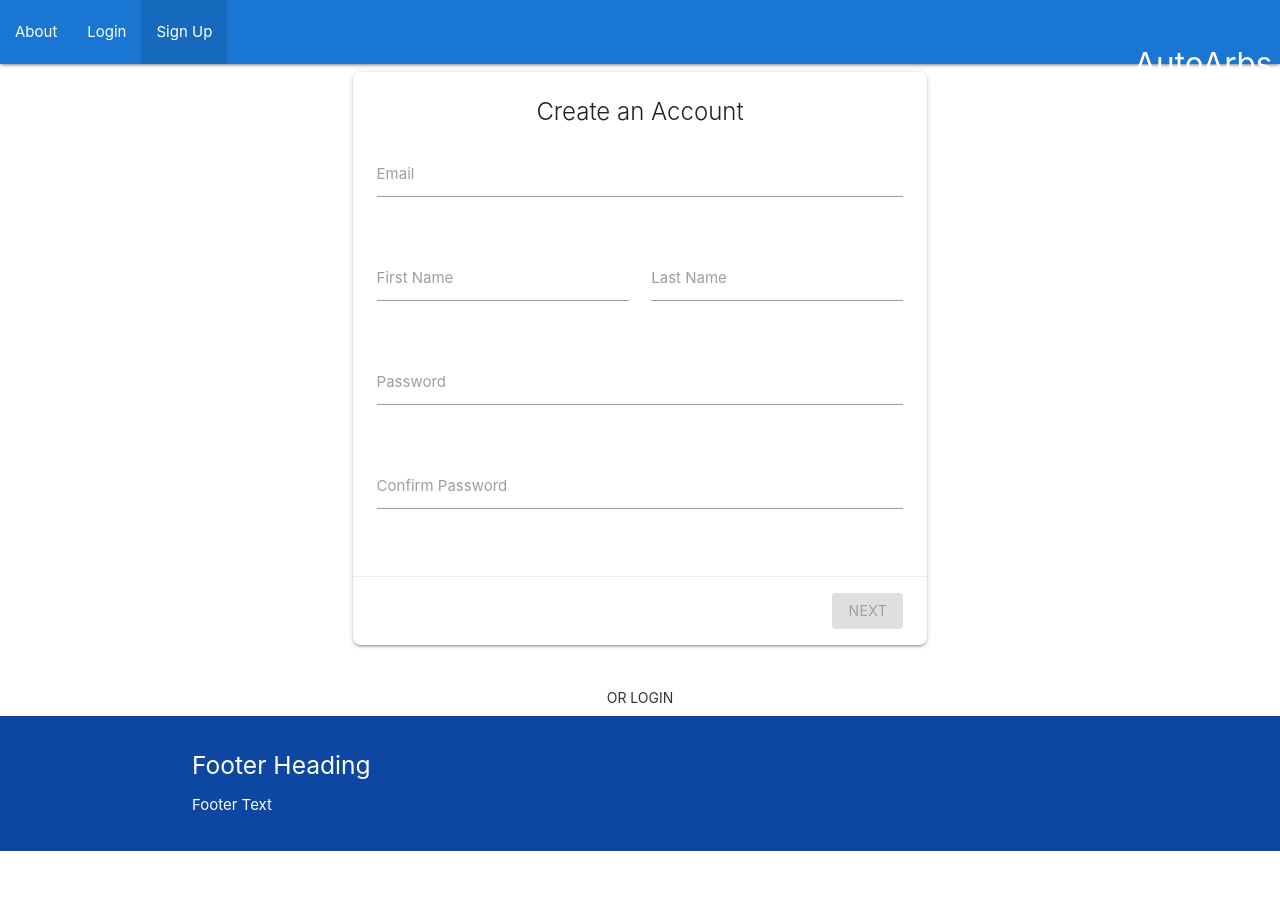
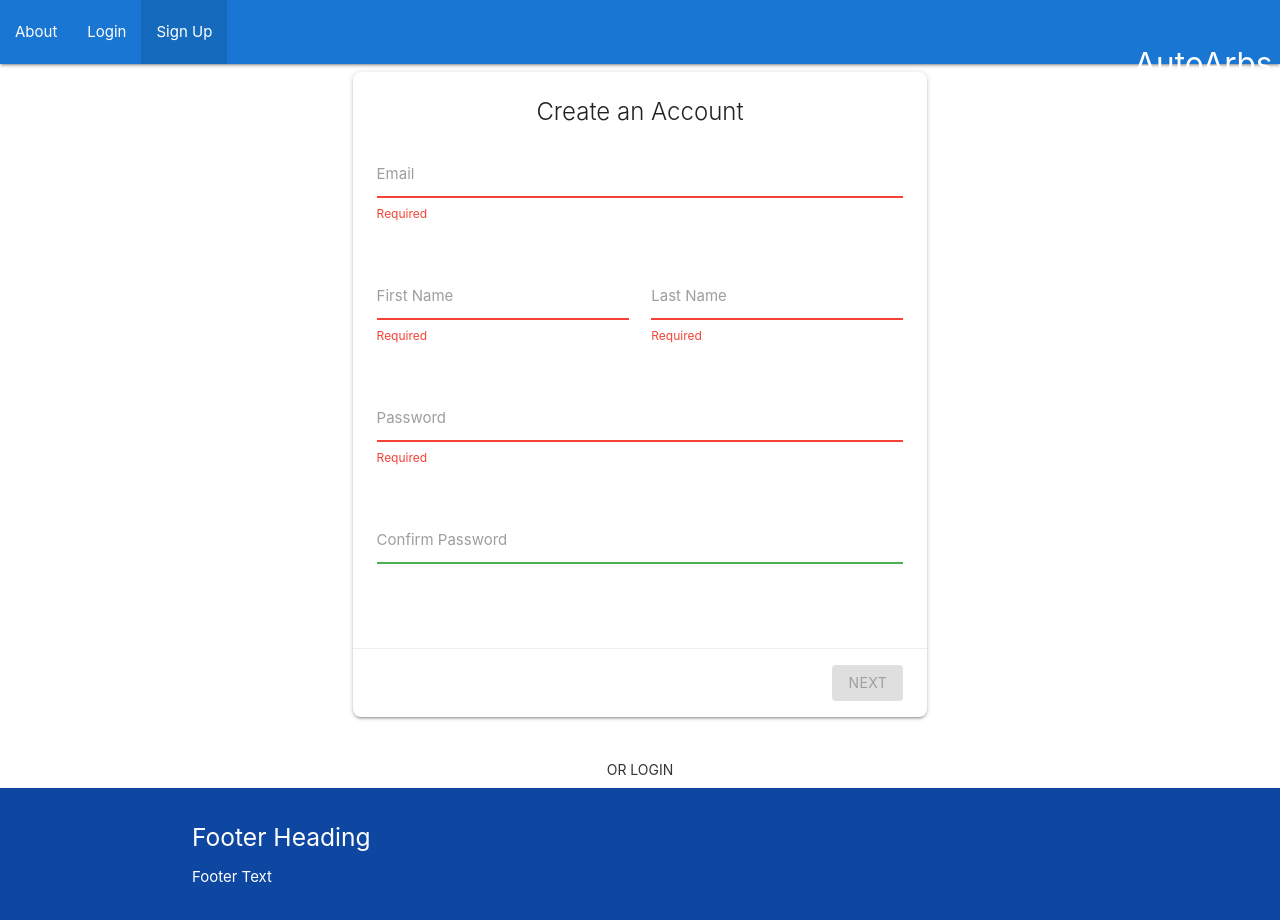
Before and after one commit to qbit-0/autoarbs, a React (Create React App) app in the folder autoarbs/: page /signup in a window 1280 px wide. Shown: the top 920 px of the page. Before the commit the page ends 851 px from the top, so only its background shows below. Built offline with nearby package versions, Linux system fonts and the light colour scheme.

Commit message:
Fix email check bug

```diff
--- a/autoarbs/src/api/account.ts
+++ b/autoarbs/src/api/account.ts
@@ -2,7 +2,7 @@ import axios from "axios";
 
 const baseUrl = "https://autoarbs.herokuapp.com/api";
 
-const getUserEndpoint = "/auth/GetUser";
+const getUserEndpoint = "/user";
 const registerEndpoint = "/auth/register";
 const loginEndpoint = "/auth/login";
 const depositEndpoint = "/deposit";
--- /dev/null
+++ b/autoarbs/src/components/MaterializeErrorMessage.tsx
@@ -0,0 +1,18 @@
+import { useFormikContext } from "formik";
+import { FC } from "react";
+
+type Props = { name: string };
+
+const MaterializeErrorMessage: FC<Props> = ({ name }) => {
+  const { errors } = useFormikContext<any>();
+
+  return (
+    <span
+      className="helper-text"
+      data-error={errors[name]}
+      data-success=""
+    ></span>
+  );
+};
+
+export default MaterializeErrorMessage;
--- /dev/null
+++ b/autoarbs/src/components/MaterializeField.tsx
@@ -0,0 +1,19 @@
+import { Field, useFormikContext } from "formik";
+import { FC } from "react";
+
+type Props = { type: string; id: string; name: string };
+
+const MaterializeField: FC<Props> = ({ type, id, name }) => {
+  const { errors } = useFormikContext<any>();
+
+  return (
+    <Field
+      className={errors[name] ? "invalid" : "valid"}
+      type={type}
+      id={id}
+      name={name}
+    />
+  );
+};
+
+export default MaterializeField;
--- a/autoarbs/src/components/cards/DepositCard.tsx
+++ b/autoarbs/src/components/cards/DepositCard.tsx
@@ -1,8 +1,10 @@
-import { ErrorMessage, Field, Form, Formik, FormikHelpers } from "formik";
+import { Form, Formik, FormikHelpers } from "formik";
 import { useEffect } from "react";
 import * as Yup from "yup";
 import { useAppDispatch } from "../../app/hooks";
 import { accountActions } from "../../features/account/accountSlice";
+import MaterializeErrorMessage from "../MaterializeErrorMessage";
+import MaterializeField from "../MaterializeField";
 
 type Values = { amount: number };
 const initialValues = { amount: 0 };
@@ -47,13 +49,9 @@ const DepositCard = (props: Props) => {
               </div>
               <div className="row">
                 <div className="input-field col s12">
-                  <Field type="number" id="amount" name="amount" />
+                  <MaterializeField type="number" id="amount" name="amount" />
                   <label htmlFor="amount">Amount</label>
-                  <ErrorMessage
-                    className="helper-text"
-                    name="amount"
-                    component="span"
-                  />
+                  <MaterializeErrorMessage name="amount" />
                 </div>
               </div>
             </div>
--- a/autoarbs/src/components/cards/LoginCard.tsx
+++ b/autoarbs/src/components/cards/LoginCard.tsx
@@ -1,4 +1,4 @@
-import { ErrorMessage, Field, Form, Formik } from "formik";
+import { Form, Formik } from "formik";
 import { FormikHelpers } from "formik/dist/types";
 import { useEffect } from "react";
 import { useNavigate } from "react-router-dom";
@@ -6,6 +6,8 @@ import * as Yup from "yup";
 import { login } from "../../api/account";
 import { useAppDispatch } from "../../app/hooks";
 import { accountActions } from "../../features/account/accountSlice";
+import MaterializeErrorMessage from "../MaterializeErrorMessage";
+import MaterializeField from "../MaterializeField";
 
 type Values = { email: string; password: string };
 const initialValues: Values = { email: "", password: "" };
@@ -67,24 +69,20 @@ const LoginCard = (props: Props) => {
               <span className="card-title center">Log In</span>
               <div className="row">
                 <div className="input-field col s12">
-                  <Field type="email" id="email" name="email" />
+                  <MaterializeField type="email" id="email" name="email" />
                   <label htmlFor="email">Email</label>
-                  <ErrorMessage
-                    className="helper-text"
-                    name="email"
-                    component="span"
-                  />
+                  <MaterializeErrorMessage name="email" />
                 </div>
               </div>
               <div className="row">
                 <div className="input-field col s12">
-                  <Field type="password" id="password" name="password" />
+                  <MaterializeField
+                    type="password"
+                    id="password"
+                    name="password"
+                  />
                   <label htmlFor="password">Password</label>
-                  <ErrorMessage
-                    className="helper-text"
-                    name="password"
-                    component="span"
-                  />
+                  <MaterializeErrorMessage name="password" />
                 </div>
               </div>
             </div>
--- a/autoarbs/src/components/cards/SignUpCard.tsx
+++ b/autoarbs/src/components/cards/SignUpCard.tsx
@@ -1,10 +1,12 @@
-import { ErrorMessage, Field, Form, Formik, FormikHelpers } from "formik";
+import { Form, Formik, FormikHelpers } from "formik";
 import { useEffect } from "react";
 import { useNavigate } from "react-router-dom";
 import * as Yup from "yup";
 import { getUser, register } from "../../api/account";
 import { useAppDispatch } from "../../app/hooks";
 import { accountActions } from "../../features/account/accountSlice";
+import MaterializeErrorMessage from "../MaterializeErrorMessage";
+import MaterializeField from "../MaterializeField";
 
 type Values = {
   email: string;
@@ -35,13 +37,7 @@ const signUpSchema = Yup.object().shape({
           const res = await getUser(value);
           const data = res.data;
           console.log(res);
-
-          switch (data.statusCode) {
-            case "404":
-              return true;
-            default:
-              return false;
-          }
+          return !data;
         } catch (e) {
           console.error(e);
           return false;
@@ -115,59 +111,47 @@ const SignUpCard = (props: Props) => {
               <span className="card-title center">Create an Account</span>
               <div className="row">
                 <div className="input-field col s12">
-                  <Field type="email" id="email" name="email" />
+                  <MaterializeField type="email" id="email" name="email" />
                   <label htmlFor="email">Email</label>
-                  <ErrorMessage
-                    className="helper-text"
-                    name="email"
-                    component="span"
-                  />
+                  <MaterializeErrorMessage name="email" />
                 </div>
               </div>
               <div className="row">
                 <div className="input-field col s12 m6">
-                  <Field type="text" id="firstName" name="firstName" />
+                  <MaterializeField
+                    type="text"
+                    id="firstName"
+                    name="firstName"
+                  />
                   <label htmlFor="firstName">First Name</label>
-                  <ErrorMessage
-                    className="helper-text"
-                    name="firstName"
-                    component="span"
-                  />
+                  <MaterializeErrorMessage name="firstName" />
                 </div>
                 <div className="input-field col s12 m6">
-                  <Field type="text" id="lastName" name="lastName" />
+                  <MaterializeField type="text" id="lastName" name="lastName" />
                   <label htmlFor="lastName">Last Name</label>
-                  <ErrorMessage
-                    className="helper-text"
-                    name="lastName"
-                    component="span"
-                  />
+                  <MaterializeErrorMessage name="lastName" />
                 </div>
               </div>
               <div className="row">
                 <div className="input-field col s12">
-                  <Field type="password" id="password" name="password" />
+                  <MaterializeField
+                    type="password"
+                    id="password"
+                    name="password"
+                  />
                   <label htmlFor="password">Password</label>
-                  <ErrorMessage
-                    className="helper-text"
-                    name="password"
-                    component="span"
-                  />
+                  <MaterializeErrorMessage name="password" />
                 </div>
               </div>
               <div className="row">
                 <div className="input-field col s12">
-                  <Field
+                  <MaterializeField
                     type="password"
                     id="confirmPassword"
                     name="confirmPassword"
                   />
                   <label htmlFor="confirmPassword">Confirm Password</label>
-                  <ErrorMessage
-                    className="helper-text"
-                    name="confirmPassword"
-                    component="span"
-                  />
+                  <MaterializeErrorMessage name="confirmPassword" />
                 </div>
               </div>
             </div>
--- a/autoarbs/src/components/cards/WithdrawCard.tsx
+++ b/autoarbs/src/components/cards/WithdrawCard.tsx
@@ -1,10 +1,12 @@
-import { ErrorMessage, Field, Form, Formik, FormikHelpers } from "formik";
+import { Form, Formik, FormikHelpers } from "formik";
 import * as Yup from "yup";
 import { useAppDispatch, useAppSelector } from "../../app/hooks";
 import {
   accountActions,
   selectUserData,
 } from "../../features/account/accountSlice";
+import MaterializeErrorMessage from "../MaterializeErrorMessage";
+import MaterializeField from "../MaterializeField";
 
 type Values = { amount: number };
 const initialValues = { amount: 0 };
@@ -52,13 +54,9 @@ const WithdrawCard = (props: Props) => {
               </div>
               <div className="row">
                 <div className="input-field col s12">
-                  <Field type="number" id="amount" name="amount" />
+                  <MaterializeField type="number" id="amount" name="amount" />
                   <label htmlFor="amount">Amount</label>
-                  <ErrorMessage
-                    className="helper-text"
-                    name="amount"
-                    component="span"
-                  />
+                  <MaterializeErrorMessage name="amount" />
                 </div>
               </div>
             </div>
```
